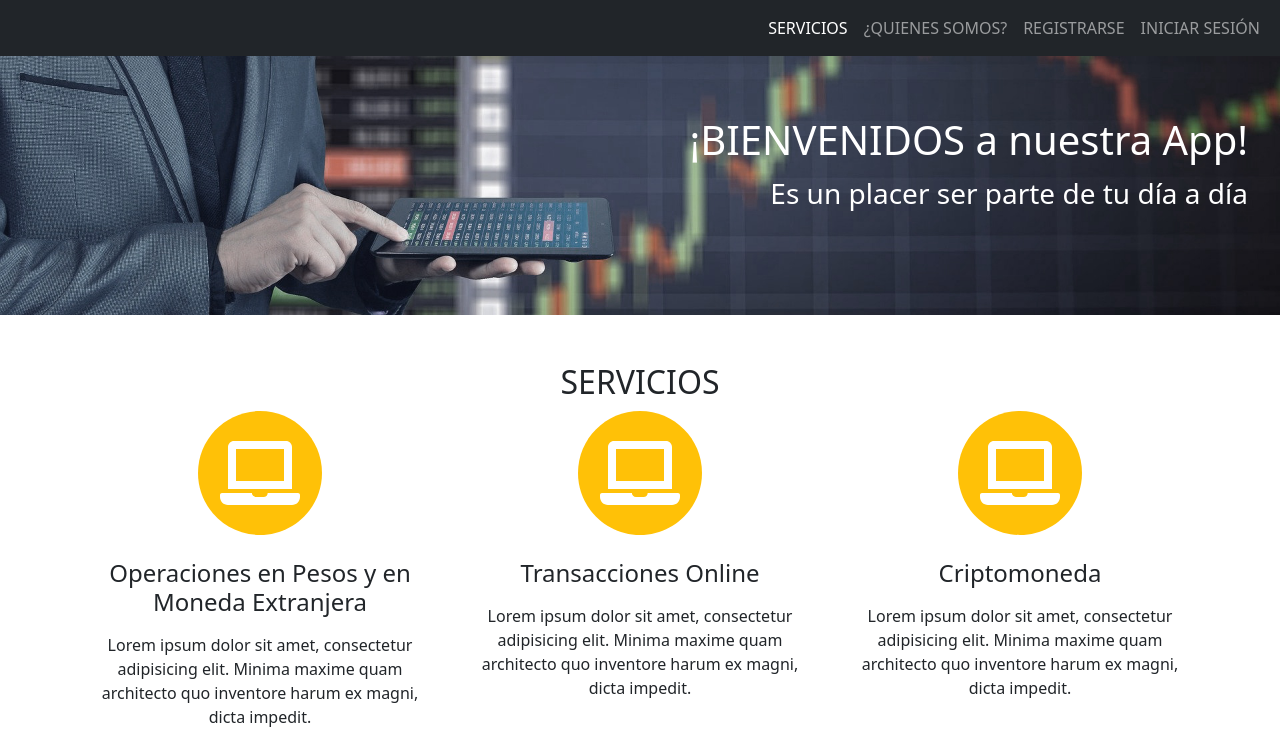
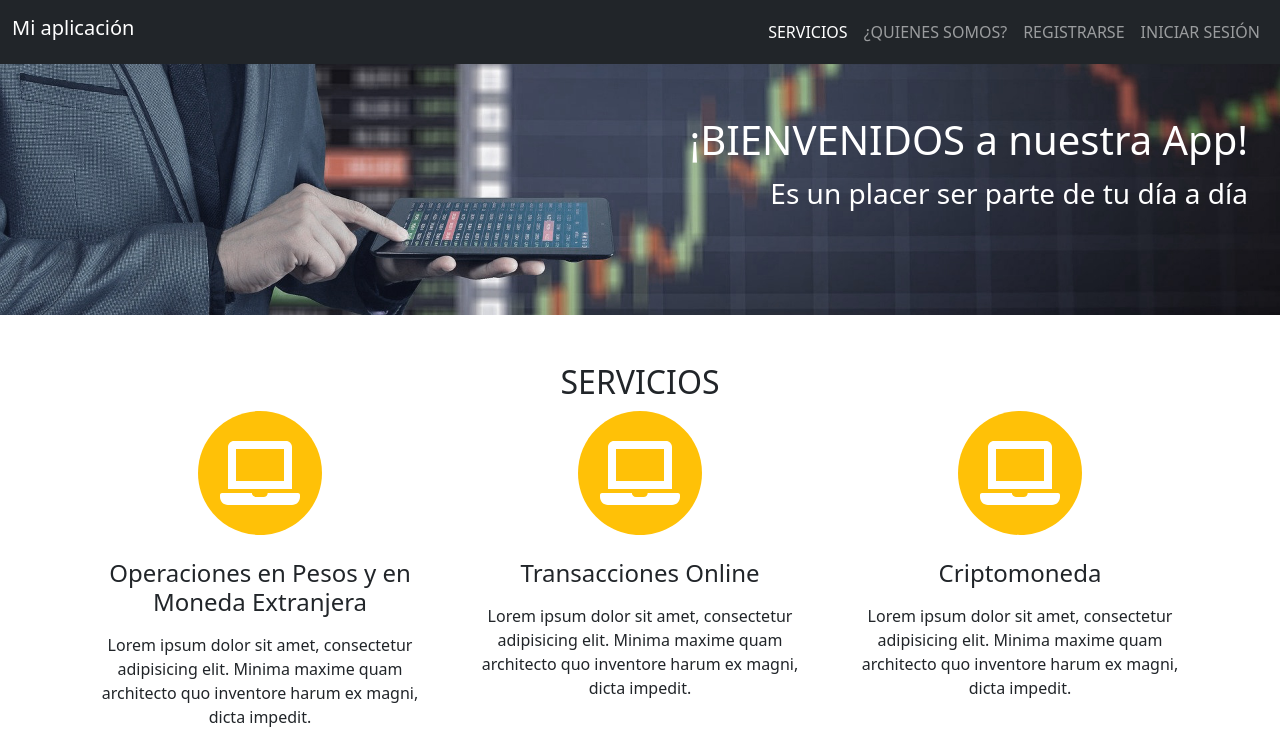
Before and after one commit to pgClipfs/example-landing-page, a plain HTML site: page index.html in a window 1280 px wide. Shown: the top 742 px of the page. Drawn offline with nearby package versions, Linux system fonts and the light colour scheme.

Commit message:
Example PIL Money Landing page

```diff
--- a/index.html
+++ b/index.html
@@ -20,6 +20,7 @@
               <button class="navbar-toggler" type="button" data-bs-toggle="collapse" data-bs-target="#navbarTogglerDemo03" aria-controls="navbarTogglerDemo03" aria-expanded="false" aria-label="Toggle navigation">
                 <span class="navbar-toggler-icon"></span>
               </button>
+              <p class="navbar-brand mb-2">Mi aplicación</p>
               <div class="collapse navbar-collapse" id="navbarTogglerDemo03">
                 <ul class="navbar-nav ms-auto mb-2 mb-lg-0">
                   <li class="nav-item">
```
